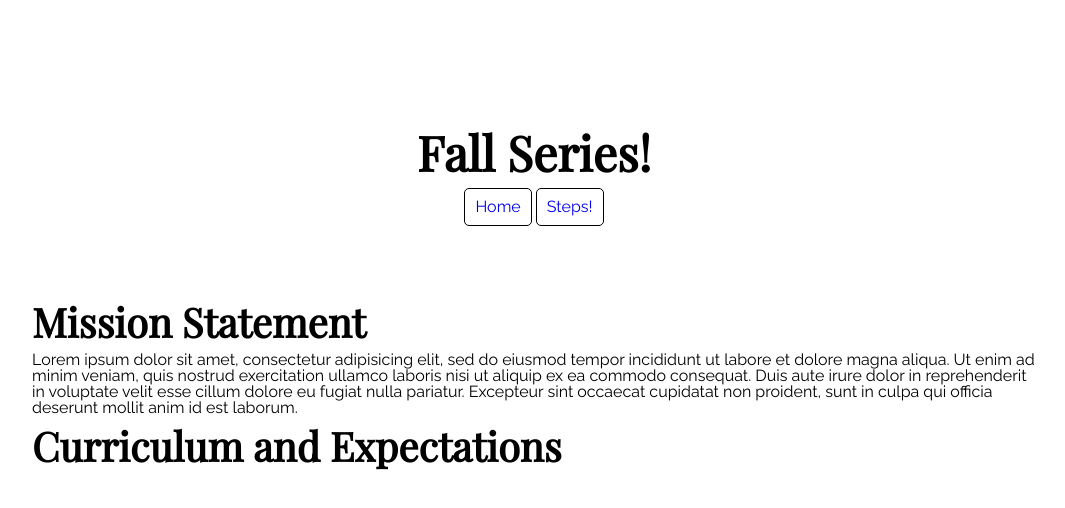
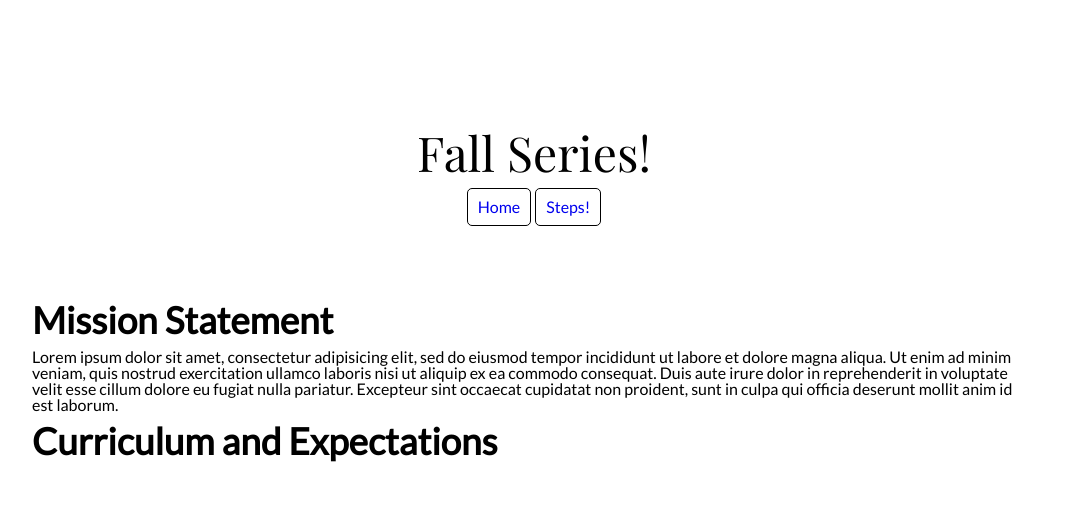
Before and after one commit to drinkingChai/fallseriesdemo, a website: page views/index.html in a window 1280 px wide. Shown: the whole page, without its empty margins (106-1171 px from the left). Drawn offline with nearby package versions, Linux system fonts and the light colour scheme; files that its build step writes are made by us from their sources.

Commit message:
Change fonts to improve readability

```diff
--- a/public/stylesheets/style.css
+++ b/public/stylesheets/style.css
@@ -1,21 +1,24 @@
 /*
-font-family: 'Raleway', sans-serif;
+font-family: 'Lato', sans-serif;
 font-family: 'Playfair Display', serif;
 */
 
 html { font-size: 16px }
 body {
   font-size: 100%;
-  font-family: 'Raleway', sans-serif;
+  font-family: 'Lato', sans-serif;
 }
 
 h1 { font-size: 3em }
-h2 { font-size: 2.5em; }
-h3 { font-size: 2em; line-height: 1.2em }
-h4 { font-size: 1.5em }
+h2 { font-size: 2.3em; }
+h3 { font-size: 1.8em; line-height: 1.1em }
+h4 { font-size: 1.4em }
 
-h1, h2, h3 {
+h1 {
   font-family: 'Playfair Display', serif;
+}
+
+h2, h3 {
   font-weight: bold;
 }
 
--- a/views/layout.html
+++ b/views/layout.html
@@ -4,7 +4,7 @@
     <meta charset="utf-8">
     <title></title>
     <meta name="viewport" content="width=device-width, initial-scale=1.0">
-    <link href="https://fonts.googleapis.com/css?family=Playfair+Display|Raleway" rel="stylesheet">
+    <link href="https://fonts.googleapis.com/css?family=Playfair+Display|Lato" rel="stylesheet">
     <link rel="stylesheet" href="https://maxcdn.bootstrapcdn.com/font-awesome/4.7.0/css/font-awesome.min.css">
     <link rel="stylesheet" href="/stylesheets/reset.css">
     <link rel="stylesheet" href="/stylesheets/style.css">
```
